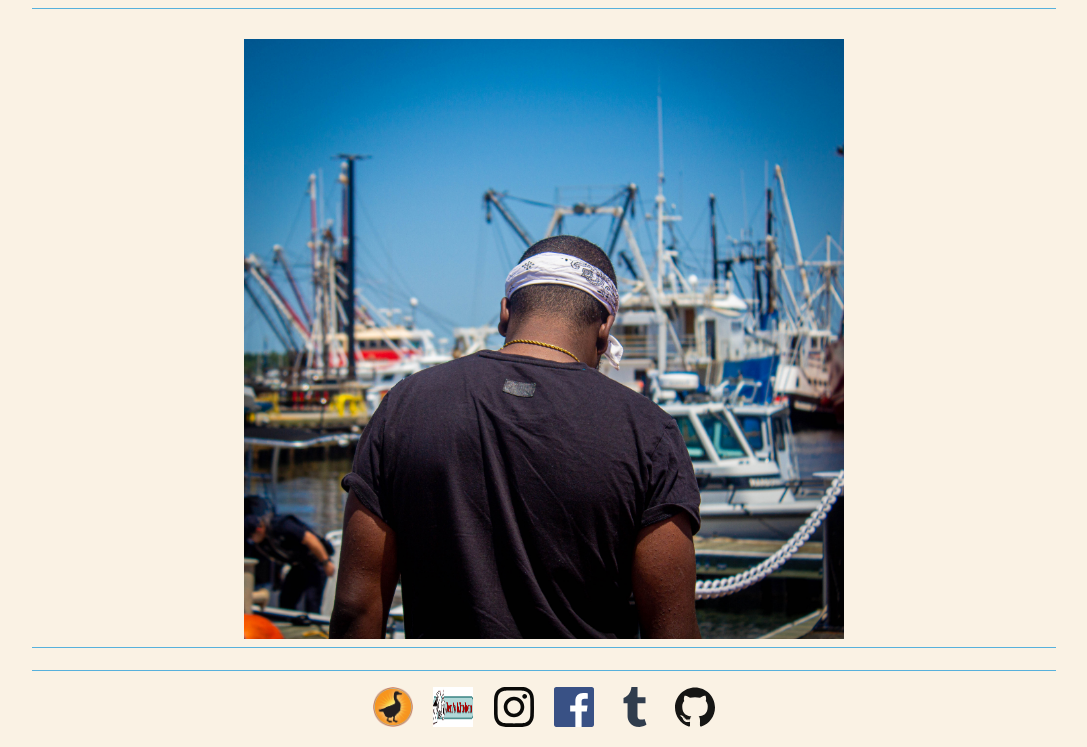
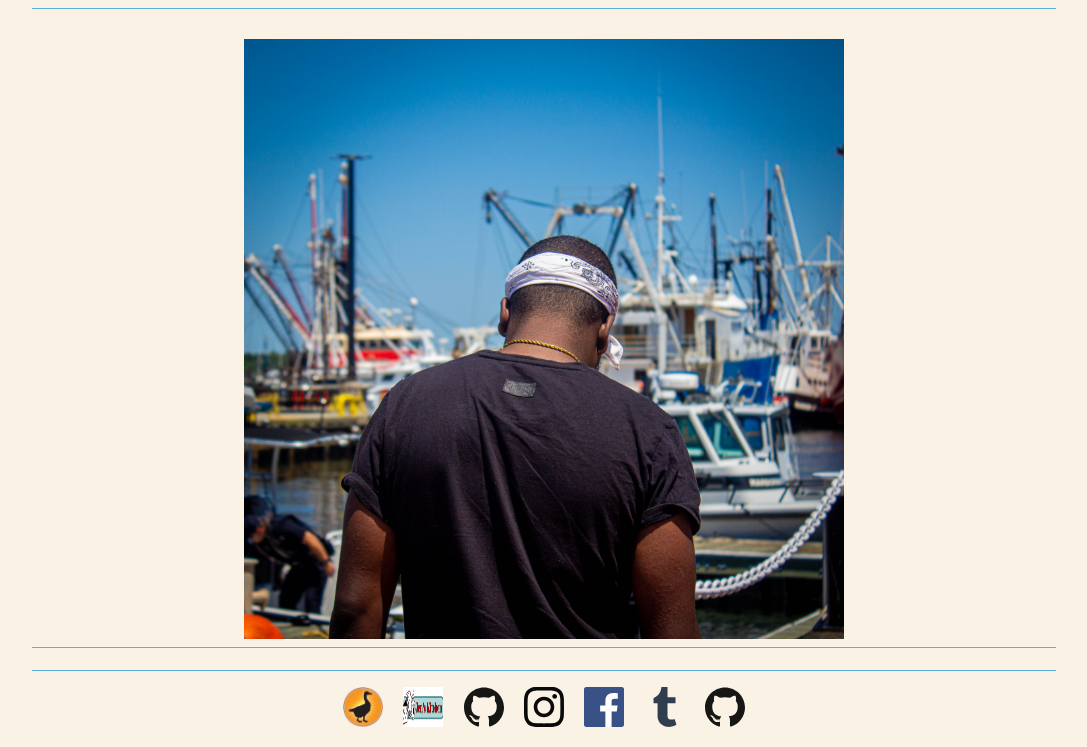
Before and after one commit to mattace2415/fid, a plain HTML site: page bistro/resume.html in a window 1280 px wide. Shown: the part 3919-4666 px from the top of the page, without its empty margins (96-1183 px from the left). Drawn offline with Linux system fonts and the light colour scheme.

Commit message:
Update resume.html

```diff
--- a/bistro/resume.html
+++ b/bistro/resume.html
@@ -78,6 +78,7 @@ footer img {
 <footer>
   <a href="index.html"><img src="Images/blackgoose.png" alt="Black Goose"></a>
   <a href="jenskitchen/jenskitch.html"><img src="jenskitchen/images/jenskitchen.gif" alt="Black Goose"></a>
+    <a href="https://github.com/mattace2415"target="_blank"><img src="icons/github-icon.svg" alt="Github"></a>
   <img src="icons/instagram.svg" alt="instagram">
   <img src="icons/facebook.svg" alt="facebook">
   <img src="icons/tumblr.svg" alt="tumblr">
```
